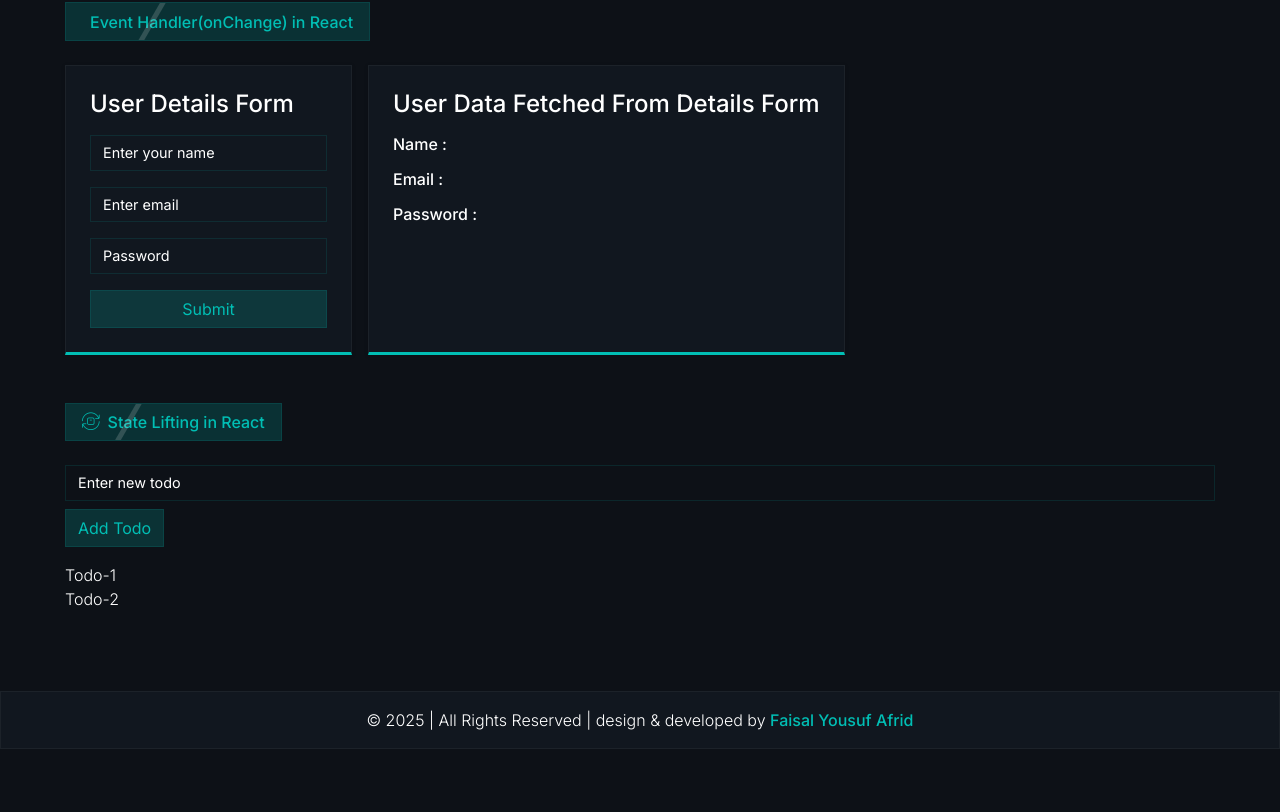
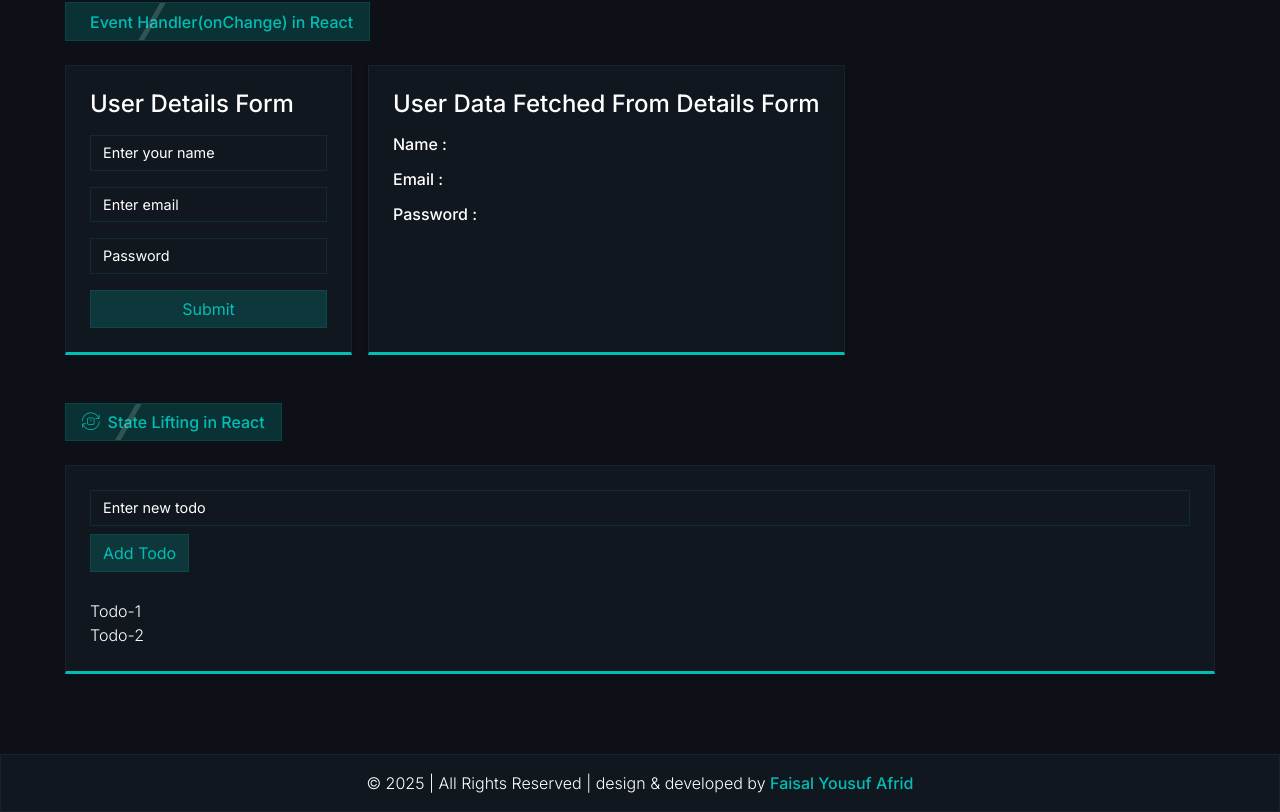
Before and after one commit to Afrid2004/React-App, a React (Vite) app: page / in a window 1280 px wide. Shown: the part 4818-5630 px from the top of the page. Before the commit the page ends 5567 px from the top, so only its background shows below. Built offline with nearby package versions, Linux system fonts and the light colour scheme; some icons are missing.

Commit message:
state ligting added

```diff
--- a/src/components/State_Lifting/home.jsx
+++ b/src/components/State_Lifting/home.jsx
@@ -2,17 +2,17 @@ import React, { useState } from 'react';
 import Todos from './todos';
 import NewTodo from './new-todo';
 
-const allData = ['Todo-1 ', 'Todo-2'];
+const dummyData = ['Todo-1 ', 'Todo-2'];
 function home() {
 
-  const [data, setData] = useState(allData);
+  const [data, setData] = useState(dummyData);
 
   const handleData = (newdata) => {
     setData([...data, newdata]);
   }
 
   return (
-    <div>
+    <div className='card'>
       <div className='mb-3'>
         <NewTodo onhandleData={handleData} />
       </div>
```
